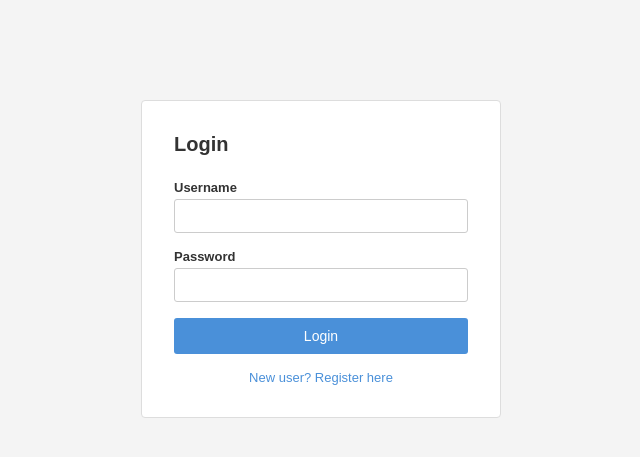
After one commit to IslamMuhammadTanzimul/WebTechProject, a PHP site: page /Login.php in a window 1280 px wide. The commit adds this page. Shown: the top 457 px of the page, without its empty margins (319-959 px from the left). Run offline with PHP 8.4, Linux system fonts and the light colour scheme.

Commit message:
role based general login

```diff
--- /dev/null
+++ b/Login.php
@@ -0,0 +1,130 @@
+<?php
+session_start();
+
+// redirect if already logged in
+if (isset($_SESSION['user_id'])) {
+    redirect_by_role($_SESSION['role']);
+}
+
+require_once "config/db_connect.php";
+
+$error = "";
+
+if ($_SERVER["REQUEST_METHOD"] == "POST") {
+    $username = trim($_POST["username"]);
+    $password = trim($_POST["password"]);
+
+    $sql    = "SELECT id, username, password_hash, role FROM users WHERE username = ?";
+    $stmt   = mysqli_prepare($conn, $sql);
+    mysqli_stmt_bind_param($stmt, "s", $username);
+    mysqli_stmt_execute($stmt);
+    $result = mysqli_stmt_get_result($stmt);
+    $user   = mysqli_fetch_assoc($result);
+
+    if ($user && password_verify($password, $user['password_hash'])) {
+        $_SESSION['user_id']  = $user['id'];
+        $_SESSION['username'] = $user['username'];
+        $_SESSION['role']     = $user['role'];
+
+        redirect_by_role($user['role']);
+    } else {
+        $error = "Invalid username or password.";
+    }
+}
+
+function redirect_by_role($role) {
+    switch ($role) {
+        case 'admin':
+            header("Location: /WebTechProject/admin/dashboard.php");
+            break;
+        case 'chef':
+            header("Location: /WebTechProject/chef/dashboard.php");
+            break;
+        case 'moderator':
+            header("Location: /WebTechProject/moderator/dashboard.php");
+            break;
+        default:
+            header("Location: /WebTechProject/user/dashboard.php");
+            break;
+    }
+    exit();
+}
+?>
+<!DOCTYPE html>
+<html lang="en">
+<head>
+    <meta charset="UTF-8">
+    <title>Login | Recipe Platform</title>
+    <style>
+        * { margin: 0; padding: 0; box-sizing: border-box; }
+        body { font-family: Arial, sans-serif; background: #f4f4f4; color: #333; }
+        .login-box {
+            width: 360px;
+            margin: 100px auto;
+            background: #fff;
+            padding: 32px;
+            border: 1px solid #ddd;
+            border-radius: 4px;
+        }
+        h2 { margin-bottom: 24px; font-size: 20px; }
+        label { font-size: 13px; font-weight: bold; display: block; margin-bottom: 4px; }
+        input[type="text"],
+        input[type="password"] {
+            width: 100%;
+            padding: 8px 10px;
+            font-size: 14px;
+            border: 1px solid #ccc;
+            border-radius: 3px;
+            margin-bottom: 16px;
+        }
+        input[type="submit"] {
+            width: 100%;
+            padding: 10px;
+            background: #4a90d9;
+            color: #fff;
+            border: none;
+            border-radius: 3px;
+            cursor: pointer;
+            font-size: 14px;
+        }
+        input[type="submit"]:hover { background: #3a7bc8; }
+        .error {
+            background: #f2dede;
+            color: #a94442;
+            padding: 10px;
+            border-radius: 3px;
+            font-size: 13px;
+            margin-bottom: 16px;
+        }
+        .register-link {
+            display: block;
+            text-align: center;
+            margin-top: 16px;
+            font-size: 13px;
+            color: #4a90d9;
+            text-decoration: none;
+        }
+    </style>
+</head>
+<body>
+    <div class="login-box">
+        <h2>Login</h2>
+
+        <?php if ($error): ?>
+            <div class="error"><?php echo $error; ?></div>
+        <?php endif; ?>
+
+        <form method="POST">
+            <label>Username</label>
+            <input type="text" name="username" required>
+
+            <label>Password</label>
+            <input type="password" name="password" required>
+
+            <input type="submit" value="Login">
+        </form>
+
+        <a href="/WebTechProject/register.php" class="register-link">New user? Register here</a>
+    </div>
+</body>
+</html>
--- /dev/null
+++ b/Logout.php
@@ -0,0 +1,5 @@
+<?php
+session_start();
+session_destroy();
+header("Location: /WebTechProject/login.php");
+exit();
```
Also changed, not shown: index.php (+19 -96 lines).
